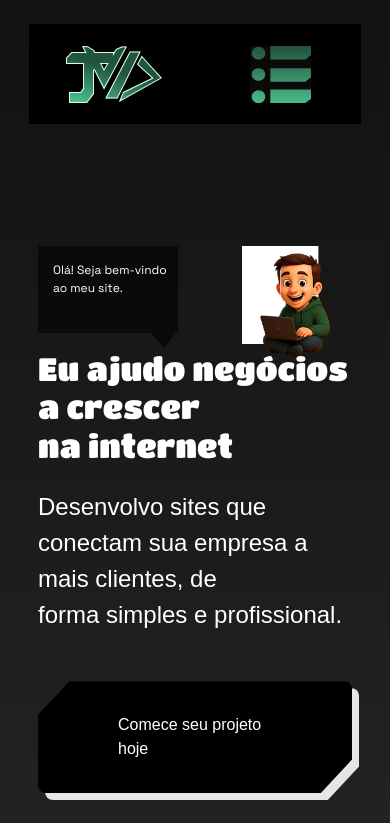
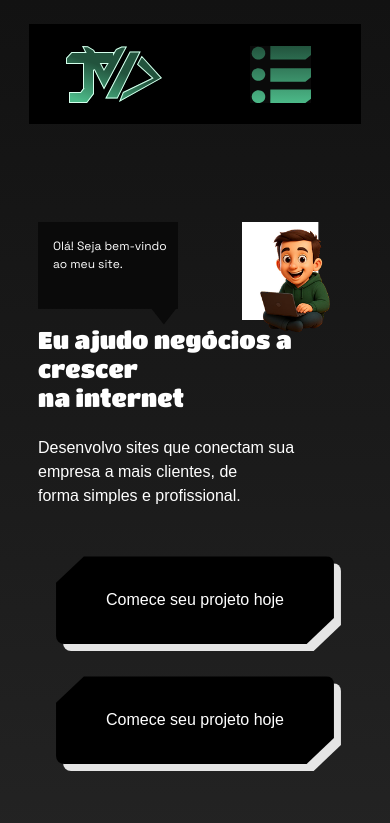
Before and after one commit to joaoviccardoso/JoaoVicCardosoWebSite, a React (Vite) app: page / in a window 390 px wide. Shown: the top 823 px of the page. Built offline with nearby package versions, Linux system fonts and the light colour scheme.

Commit message:
melhorado o tamanho das fonte dos componetes para celular

```diff
--- a/src/Componentes/BotaoCta/botaoCta.module.css
+++ b/src/Componentes/BotaoCta/botaoCta.module.css
@@ -29,7 +29,7 @@
   position: relative;
   background-color: #000;
   color: #fff;
-  font-size: 20px;
+  font-size: var(--font-size-lg);
   padding: 32px 88px;
   border: none;
   cursor: pointer;
@@ -70,6 +70,6 @@
 @media(max-width: 480px){
     .btnCta{
         font-size: 16px;
-        padding: 32px 80px;
+        padding: 32px 50px;
     }
 }
--- a/src/Paginas/Home/home.module.css
+++ b/src/Paginas/Home/home.module.css
@@ -57,18 +57,19 @@
 
 @media(max-width: 480px){
     .containerTextoHero h1{
-        font-size: var(--font-size-2xl);
+        font-size: var(--font-size-xl);
         font-family: var(--font-paraTextoChamativo);
         color: #fff;
     }
 
     .containerImagemHero{
-        top: 10px;
+        top: 42px;
         width: 100%;
+        margin: 2rem;
     }
 
     .containerTextoHero p{
-        font-size: var(--font-size-xl);
+        font-size: var(--font-size-md);
         font-family: var(---font-paraTexto);
         color: #fff;
         padding:0;
```
